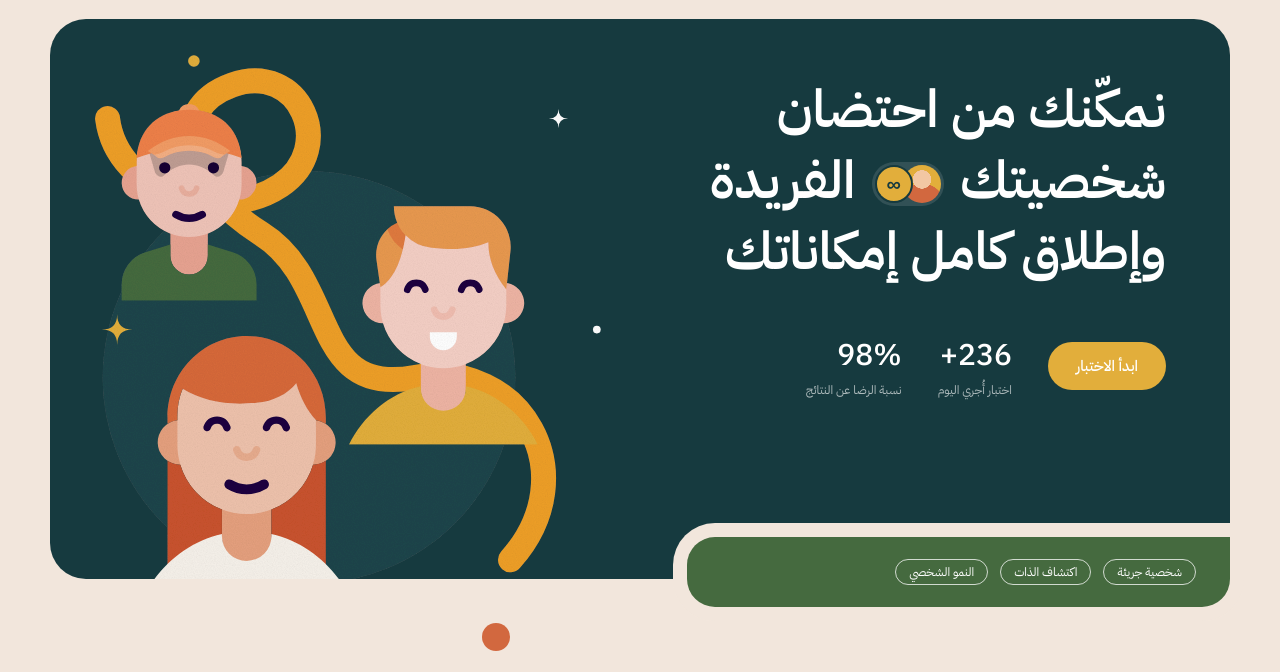
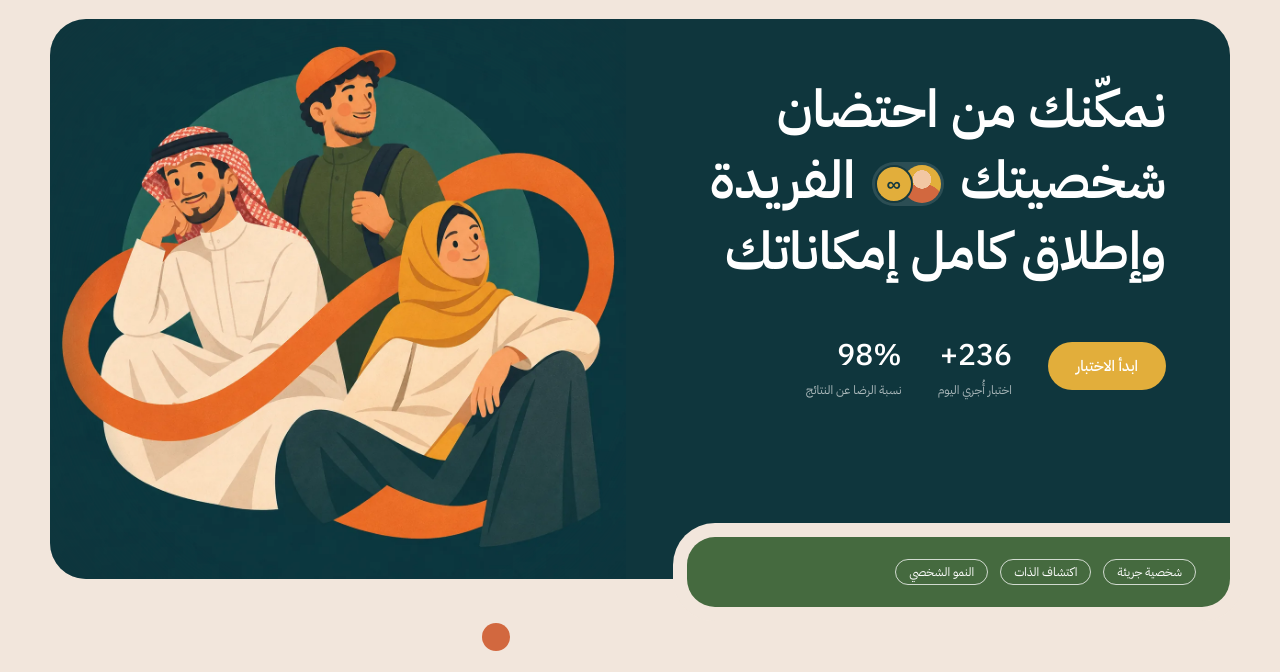
Before and after one commit to ahmedtool/ahmed, a plain HTML site: page bold/index.html in a window 1280 px wide. Shown: the part 60-732 px from the top of the page. Drawn offline with Linux system fonts and the light colour scheme.

Commit message:
Use AI hero illustrations, one per language
Co-Authored-By: Claude Opus 5.5 <noreply@anthropic.com>
Claude-Session: https://claude.ai/code/session_018T3zNJwnczoeQuxUZnZxHg

```diff
--- a/bold/script.js
+++ b/bold/script.js
@@ -73,6 +73,7 @@
   document.getElementById("langBtn").addEventListener("click", () => {
     applyLang(lang === "ar" ? "en" : "ar");
     renderTesti(current);
+    setHero(lang);
   });
 
   /* ---------- characters (Personas illustration set, recoloured) ---------- */
@@ -83,27 +84,27 @@
   const sparkle = (x, y, r, c) =>
     `<path d="M${x} ${y - r} Q${x} ${y} ${x + r} ${y} Q${x} ${y} ${x} ${y + r} Q${x} ${y} ${x - r} ${y} Q${x} ${y} ${x} ${y - r}Z" fill="${c}"/>`;
 
-  /* ---------- HERO ---------- */
-  const heroArt = document.getElementById("heroArt");
-  heroArt.innerHTML = svg("0 0 600 560", `
-    <circle cx="330" cy="350" r="215" fill="${C.ink2}"/>
-    <path class="ribbon" d="M120 540 C40 450 110 330 220 350 C330 370 300 250 380 200 C460 150 480 70 410 45 C340 20 300 110 360 150 C420 190 530 160 540 80"
-      fill="none" stroke="${C.orange}" stroke-width="26" stroke-linecap="round"/>
-    ${im("hero2", 330, 20, 250, true)}
-    ${im("hero1", 40, 120, 300)}
-    ${im("hero3", 230, 250, 330, true)}
-    ${sparkle(530, 300, 16, C.mustard)} ${sparkle(70, 80, 10, "#fff")}
-    <circle cx="30" cy="300" r="4" fill="#fff"/><circle cx="450" cy="20" r="6" fill="${C.mustard}"/>
-  `);
-  const ribbon = heroArt.querySelector(".ribbon");
-  if (ribbon) {
-    const L = ribbon.getTotalLength();
-    ribbon.style.strokeDasharray = L;
-    ribbon.style.strokeDashoffset = L;
-    ribbon.getBoundingClientRect();
-    ribbon.style.transition = "stroke-dashoffset 2.4s ease";
-    requestAnimationFrame(() => (ribbon.style.strokeDashoffset = 0));
+  /* ---------- HERO (AI illustration, one per language) ---------- */
+  const HERO_ALT = {
+    en: "Three friends relaxing together around an orange infinity ribbon",
+    ar: "ثلاثة أصدقاء يجلسون معًا حول شريط برتقالي على شكل علامة اللانهاية"
+  };
+  function setHero(l) {
+    const art = document.getElementById("heroArt");
+    let img = art.querySelector("img");
+    if (!img) {
+      art.innerHTML = '<img class="hero-img" width="1254" height="1254" fetchpriority="high">';
+      img = art.querySelector("img");
+      img.addEventListener("load", () => img.classList.add("loaded"));
+    }
+    img.classList.remove("loaded");
+    img.src = `img/hero-${l}.webp`;
+    img.alt = HERO_ALT[l];
+    if (img.complete) img.classList.add("loaded");
   }
+  setHero(lang);
+  // preload the other language so switching is instant
+  new Image().src = `img/hero-${lang === "ar" ? "en" : "ar"}.webp`;
 
   /* ---------- people in cards ---------- */
   const people = {
--- a/bold/style.css
+++ b/bold/style.css
@@ -99,7 +99,7 @@ img, svg { display: block; }
 /* ---------- HERO ---------- */
 .hero-wrap { position: relative; }
 .hero {
-  background: var(--ink); border-radius: 36px; min-height: 560px;
+  background: #0F363D; border-radius: 36px; min-height: 560px;
   display: grid; grid-template-columns: 1.05fr 1fr; overflow: hidden; position: relative;
   border-bottom-left-radius: 36px;
 }
@@ -109,6 +109,13 @@ img, svg { display: block; }
 .stat strong { display: block; font-size: 30px; font-weight: 500; }
 .stat span { font-size: 12px; color: rgba(255,255,255,.65); }
 .hero-art { position: relative; min-height: 460px; }
+.hero-img {
+  position: absolute; inset: 0; width: 100%; height: 100%; object-fit: cover; object-position: center bottom;
+  -webkit-mask-image: radial-gradient(ellipse 75% 80% at 55% 55%, #000 62%, transparent 100%);
+          mask-image: radial-gradient(ellipse 75% 80% at 55% 55%, #000 62%, transparent 100%);
+  opacity: 0; transform: scale(1.03); transition: opacity .6s ease, transform 1.2s ease;
+}
+.hero-img.loaded { opacity: 1; transform: none; }
 .hero-tags {
   position: absolute; left: 0; bottom: -28px; width: 46%;
   background: var(--green); border-radius: 0 28px 28px 28px; padding: 22px 34px;
@@ -287,7 +294,7 @@ img, svg { display: block; }
 [dir="rtl"] .arrow-btn svg { transform: scaleX(-1); }
 [dir="rtl"] .pa-2 { margin-left: 0; margin-right: -10px; }
 [dir="rtl"] .hero-text { padding: 56px 64px 140px 0; }
-[dir="rtl"] .hero-art .illo, [dir="rtl"] #hifive .illo, [dir="rtl"] .lounge-person .illo { transform: scaleX(-1); }
+[dir="rtl"] #hifive .illo, [dir="rtl"] .lounge-person .illo { transform: scaleX(-1); }
 [dir="rtl"] .hero-tags { left: auto; right: 0; border-radius: 28px 0 28px 28px; }
 [dir="rtl"] .hero-dot { left: auto; right: 61%; }
 [dir="rtl"] .tag-on-img { left: auto; right: 18px; }
@@ -318,7 +325,7 @@ img, svg { display: block; }
   .icon-btn { display: none; }
   .hero { grid-template-columns: 1fr; }
   .hero-text, [dir="rtl"] .hero-text { padding: 44px 32px 10px; }
-  .hero-art { min-height: 380px; }
+  .hero-art { min-height: 0; aspect-ratio: 1 / 1; max-height: 520px; }
   .hero-tags, [dir="rtl"] .hero-tags { position: relative; width: 100%; bottom: 0; right: auto; margin-top: 14px; border-radius: 26px; box-shadow: none; }
   .hero-dot { display: none; }
   .mission { padding-top: 80px; }
@@ -337,7 +344,7 @@ img, svg { display: block; }
   .hero { border-radius: 26px; }
   .hero-text, [dir="rtl"] .hero-text { padding: 34px 22px 0; }
   .hero-meta { gap: 22px; }
-  .hero-art { min-height: 320px; }
+  .hero-art { min-height: 0; }
   .mission-head { flex-direction: column-reverse; }
   .spin-badge { width: 96px; height: 96px; align-self: flex-end; }
   .spin-center { inset: 27px; }
```
Also changed, not shown: bold/img/hero-ar.webp (added), bold/img/hero-en.webp (added), bold/img/hero1.svg (deleted), bold/img/hero2.svg (deleted), bold/img/hero3.svg (deleted).
